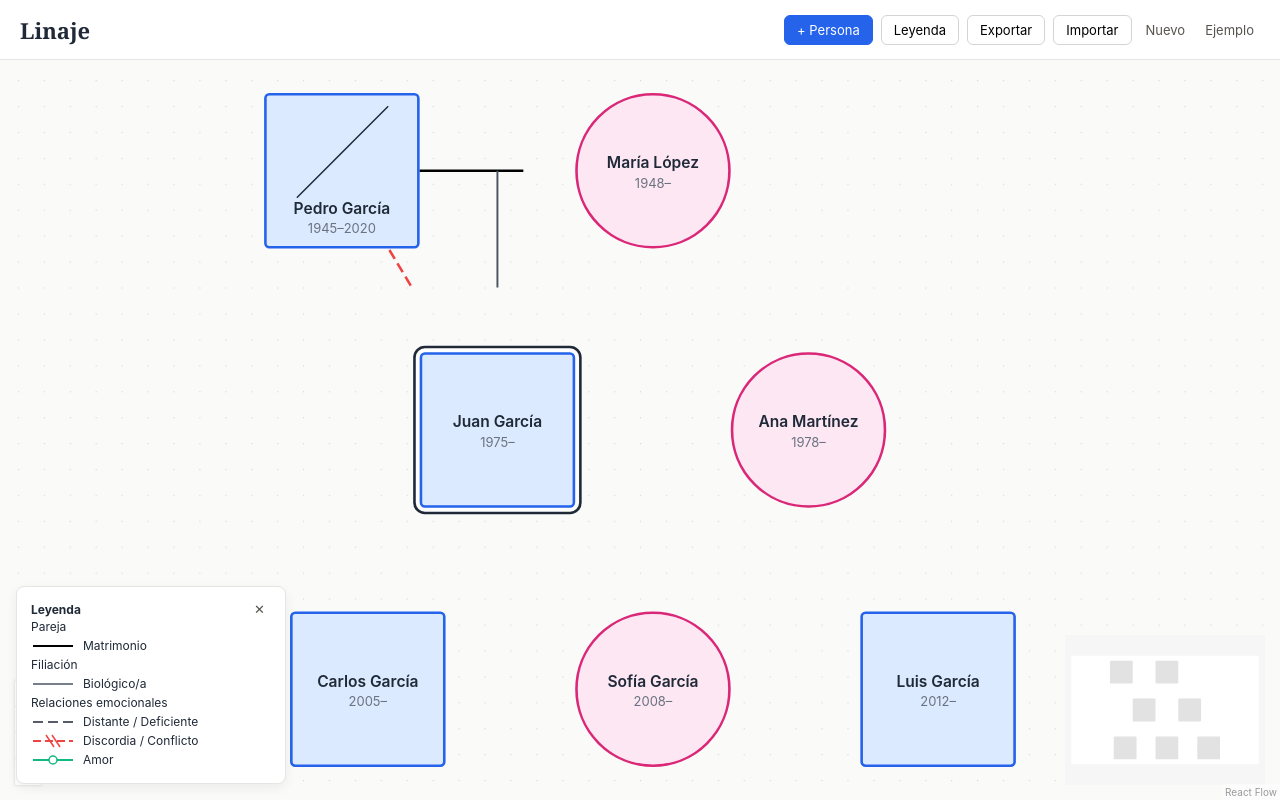
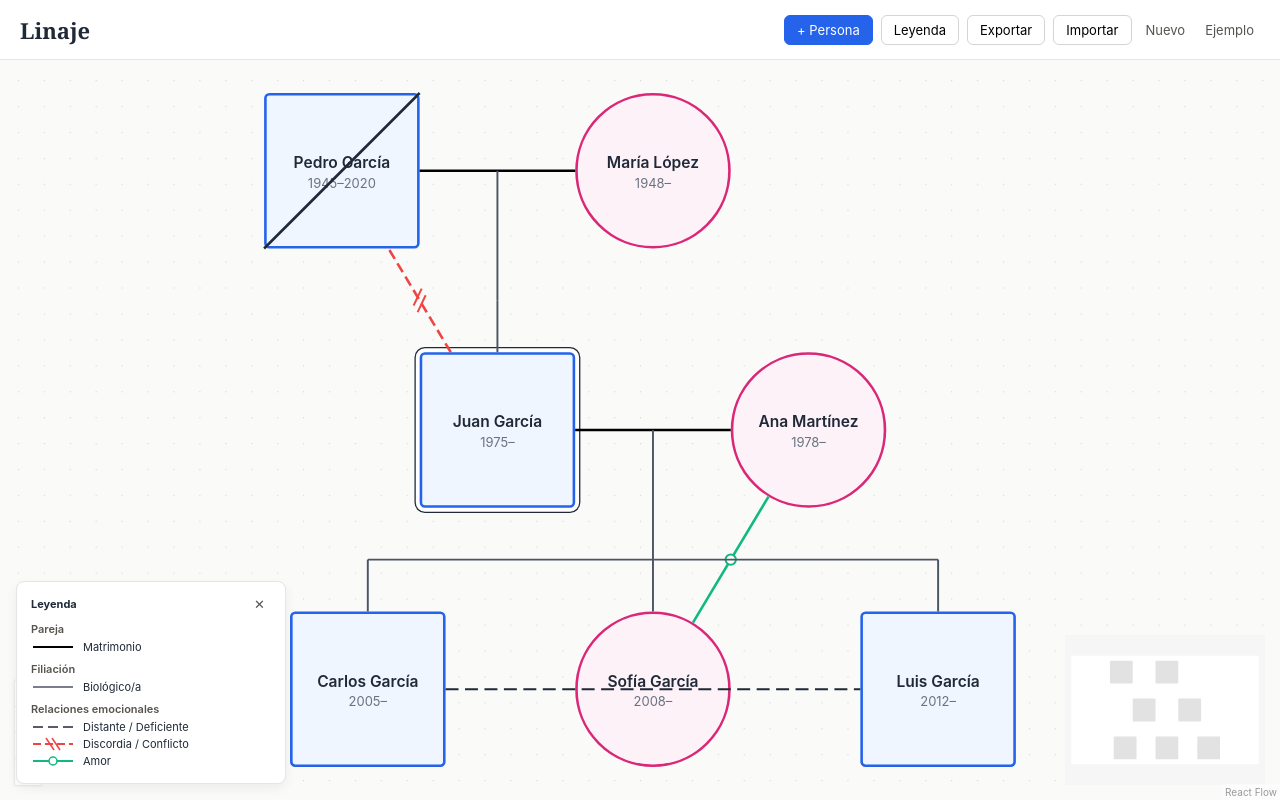
Before and after one commit to psjesusluis-coder/applinajez, a React (Vite) app in the folder Linaje/: page / in a window 1280 px wide. Built offline with nearby package versions, Linux system fonts and the light colour scheme.

Commit message:
Refactor App.css for improved styling and layout
Updated styles for various components including the topbar, person, and editor. Adjusted hover effects and improved layout for responsiveness.

```diff
--- a/Linaje/src/App.css
+++ b/Linaje/src/App.css
@@ -21,7 +21,7 @@ body {
 }
 .topbar h1 { font-family: Georgia, serif; font-size: 22px; margin: 0; }
 .toolbar { margin-left: auto; display: flex; align-items: center; gap: 8px; flex-wrap: wrap; }
-.toolbar button, .toolbar select, .editor button, .legend button {
+.toolbar button, .editor button, .legend button {
   font: inherit;
   font-size: 13px;
   padding: 6px 12px;
@@ -40,13 +40,12 @@ body {
 .primary { background: #2563eb !important; color: #fff !important; border-color: #2563eb !important; }
 .primary:hover { background: #1d4ed8 !important; }
 .primary:disabled { opacity: 0.5; cursor: default; }
-.kind { font-size: 13px; display: flex; gap: 6px; align-items: center; color: #57534e; }
 
 /* Cuerpo */
 .body { flex: 1; display: flex; min-height: 0; }
 .canvas { position: relative; flex: 1; background: #fafaf9; }
 
-/* Nodos: mismo tamaño para hombre y mujer */
+/* Personas: caja fija de 120 x 120 */
 .person {
   position: relative;
   width: 120px;
@@ -55,48 +54,42 @@ body {
   flex-direction: column;
   align-items: center;
   justify-content: center;
-  padding: 8px;
+  padding: 0 6px;
   text-align: center;
-  background: #fff;
   font-size: 12px;
   border: 2px solid;
 }
-.person--m { border-color: #2563eb; background: #dbeafe; border-radius: 4px; }
-.person--f { border-color: #db2777; background: #fce7f3; border-radius: 50%; }
+.person--m { border-color: #2563eb; background: #eff6ff; border-radius: 4px; }
+.person--f { border-color: #db2777; background: #fdf2f8; border-radius: 50%; }
 .person.is-selected { box-shadow: 0 0 0 3px rgba(37, 99, 235, 0.35); }
-.person.is-index { box-shadow: 0 0 0 3px #fff, 0 0 0 5px #1f2937; }
-.person.is-index.is-selected { box-shadow: 0 0 0 3px #fff, 0 0 0 5px #1f2937, 0 0 0 8px rgba(37, 99, 235, 0.35); }
+.person.is-index { box-shadow: 0 0 0 3px #ffffff, 0 0 0 4px #1f2937; }
+.person.is-index.is-selected {
+  box-shadow: 0 0 0 3px #ffffff, 0 0 0 4px #1f2937, 0 0 0 7px rgba(37, 99, 235, 0.35);
+}
+.person-name { font-weight: 600; font-size: 12px; word-break: break-word; }
+.person-year { font-size: 10px; color: #6b7280; margin-top: 2px; }
 
-/* Fallecido: diagonal dentro del cuadro */
-.person.is-dead::after {
-  content: '';
+/* Fallecido: diagonal de esquina inferior izquierda a superior derecha */
+.dead-line {
   position: absolute;
-  inset: 0;
-  border-radius: inherit;
-  background: linear-gradient(
-    to top right,
-    transparent 47%,
-    #1f2937 48%,
-    #1f2937 52%,
-    transparent 53%
-  );
+  left: -2px;
+  top: -2px;
+  width: 120px;
+  height: 120px;
+  pointer-events: none;
+  overflow: visible;
+}
+
+/* Capa de trazos: se mueve y escala con el canvas */
+.drawings {
+  position: absolute;
+  left: 0;
+  top: 0;
+  width: 1px;
+  height: 1px;
+  overflow: visible;
   pointer-events: none;
 }
-
-.person-name { font-weight: 600; font-size: 12px; word-break: break-word; position: relative; z-index: 1; }
-.person-year { font-size: 10px; color: #6b7280; margin-top: 2px; position: relative; z-index: 1; }
-
-/* Puntos de conexión: aparecen al pasar el cursor o seleccionar */
-.react-flow__handle {
-  width: 10px;
-  height: 10px;
-  background: #2563eb;
-  border: 2px solid #fff;
-  opacity: 0;
-  transition: opacity 0.15s;
-}
-.person:hover .react-flow__handle,
-.person.is-selected .react-flow__handle { opacity: 1; }
 
 /* Botones alrededor de la persona seleccionada */
 .quick {
@@ -131,12 +124,13 @@ body {
   border-radius: 8px;
   border: 1px solid #e7e5e4;
   box-shadow: 0 4px 12px rgba(0, 0, 0, 0.06);
-  font-size: 12px;
+  font-size: 11px;
 }
-.legend-row { display: flex; align-items: center; gap: 8px; margin: 4px 0; }
-.swatch { width: 36px; height: 0; display: inline-block; flex-shrink: 0; }
+.legend-title { font-weight: 600; margin: 8px 0 4px; color: #57534e; }
+.legend-row { display: flex; align-items: center; gap: 8px; margin: 3px 0; }
+.glyph { flex-shrink: 0; overflow: visible; }
 
-/* Editor lateral */
+/* Panel lateral */
 .editor {
   width: 300px;
   background: #fff;
```
